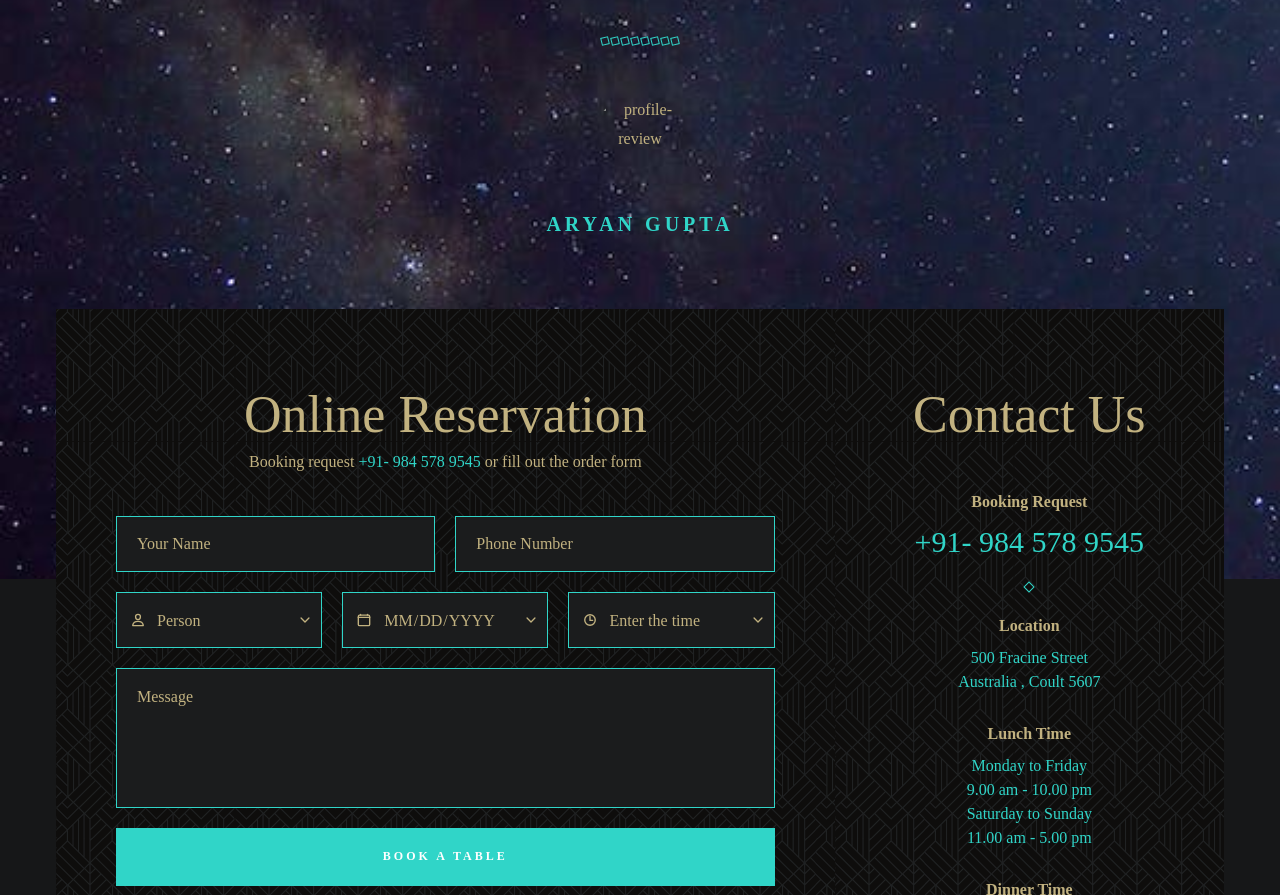
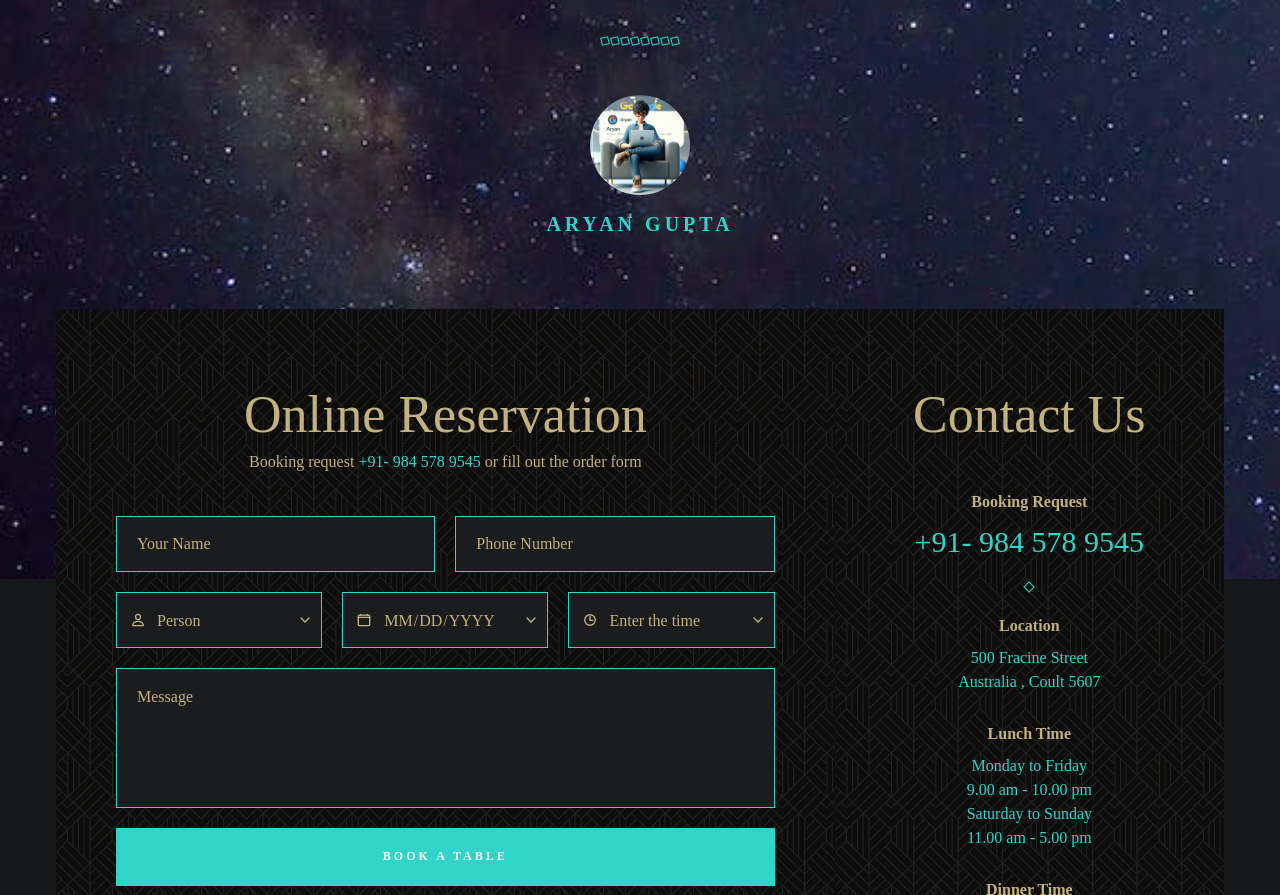
Before and after one commit to ag-dev-ml/Kedcode, a plain HTML site: page Restaurant/index(galaxy).html in a window 1280 px wide. Shown: the part 4942-5837 px from the top of the page. Drawn offline with nearby package versions, Linux system fonts and the light colour scheme; a web font is replaced by a local one.

Commit message:
Add files via upload

```diff
--- a/Restaurant/index(galaxy).html
+++ b/Restaurant/index(galaxy).html
@@ -552,7 +552,7 @@
           </div>
 
           <div class="profile">
-            <img src="Images/profile-review.webp" width="100" height="100" loading="lazy" alt="profile-review"
+            <img src="Images\profile-review.png" width="100" height="100" loading="lazy" alt="profile-review"
               class="img">
             <p class="label-2 profile-name">Aryan Gupta</p>
           </div>
```
